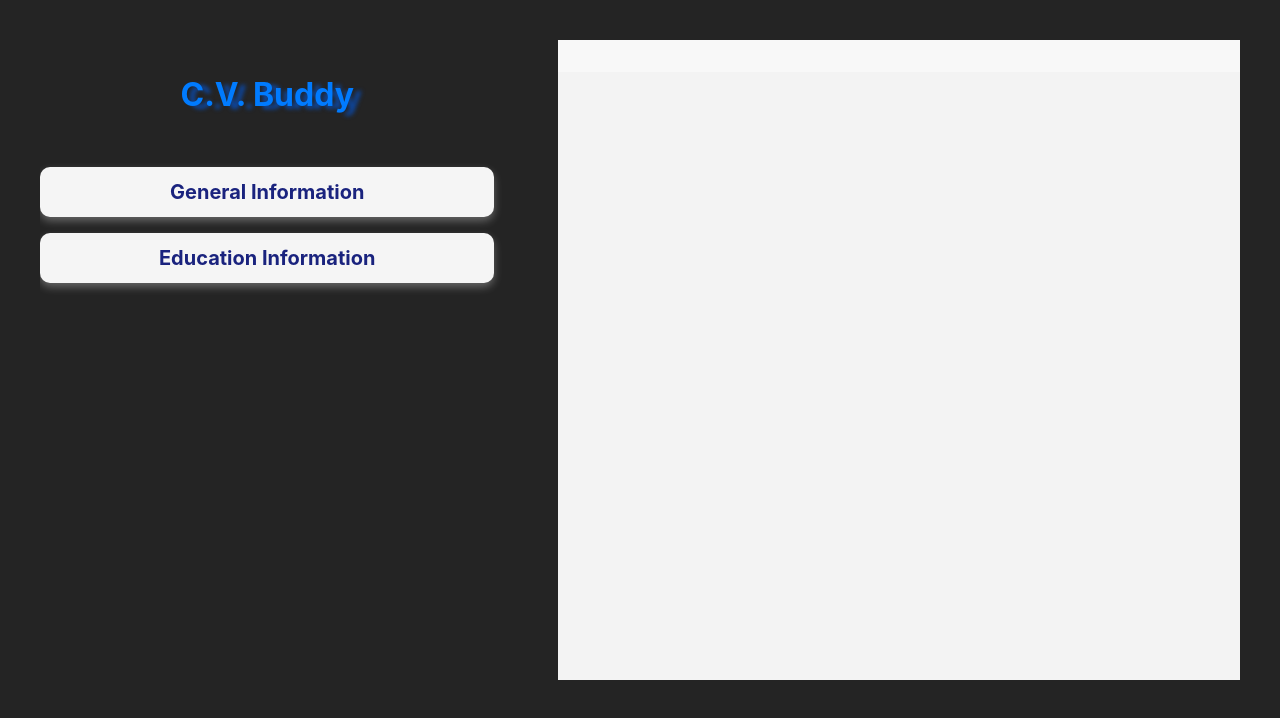
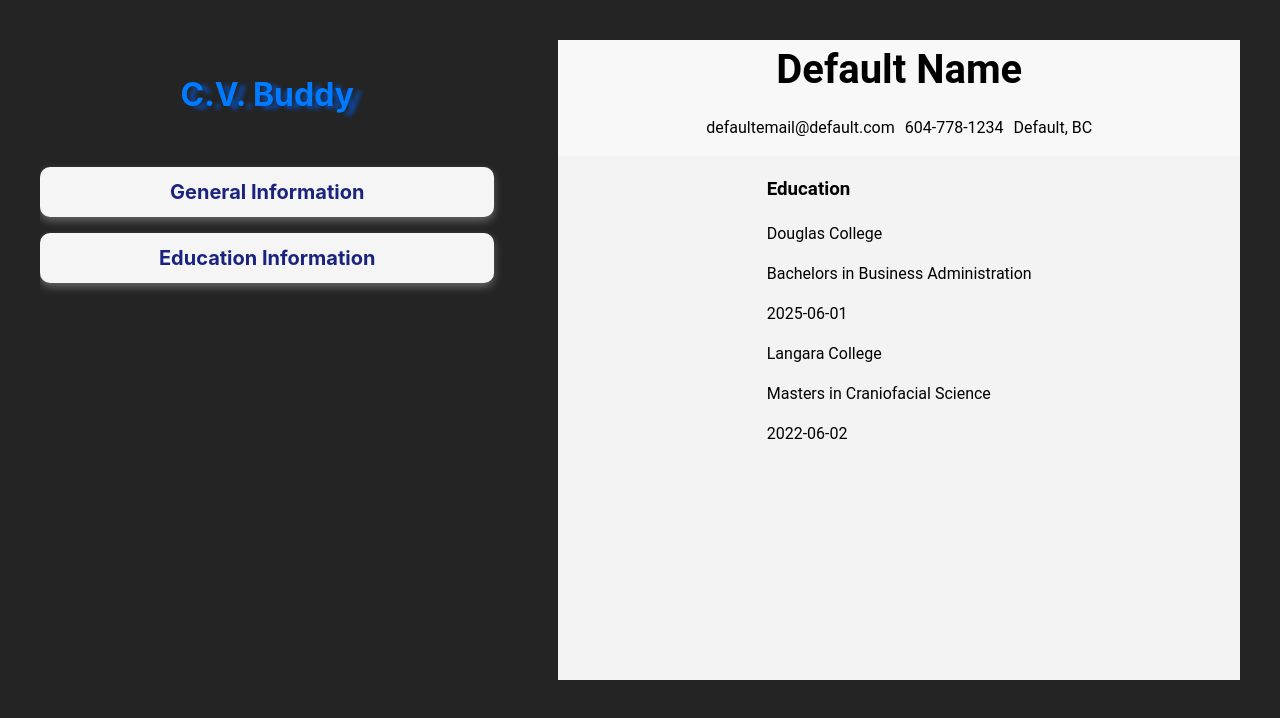
Before and after one commit to cstim240/reactCVApp, a React (Vite) app: page / in a window 1280 px wide. Shown: the top 718 px of the page. Built offline with nearby package versions, Linux system fonts and the light colour scheme.

Commit message:
Add useEffect to control initial loading of default values

```diff
--- a/src/components/EducationInfo.jsx
+++ b/src/components/EducationInfo.jsx
@@ -1,15 +1,16 @@
 import { useState } from 'react';
 import PropTypes from 'prop-types';
+import { useEffect } from 'react';
 
 function EducationInfo({ onFormSubmit }){
 
     const [educationObjs, setEducationObj] = useState({
-        school1: '',
-        degree1: '',
-        graduationDate1: '',
-        school2: '',
-        degree2: '',
-        graduationDate2: '',
+        school1: 'Douglas College',
+        degree1: 'Bachelors in Business Administration',
+        graduationDate1: '2025-06-01',
+        school2: 'Langara College',
+        degree2: 'Masters in Craniofacial Science',
+        graduationDate2: '2022-06-02',
     });
 
     const handleInputChange = (event) => {
@@ -18,7 +19,7 @@ function EducationInfo({ onFormSubmit }){
     }
 
     const handleSubmit = (event) => {
-        event.preventDefault();
+        if (event) { event.preventDefault();}
         onFormSubmit(educationObjs);
     }
 
@@ -27,6 +28,10 @@ function EducationInfo({ onFormSubmit }){
     const handleDivClick = () => {
         setIsFormVisible(true);
     }
+
+    useEffect(() => {
+        handleSubmit();
+    }, []);
 
     return (
         <div>
--- a/src/components/GeneralInfo.jsx
+++ b/src/components/GeneralInfo.jsx
@@ -1,6 +1,7 @@
 
 import { useState } from 'react';
 import PropTypes from 'prop-types';
+import { useEffect } from 'react';
 
 function GeneralInfo({onFormSubmit}){
     const [formFields, setFormFields] = useState({
@@ -20,13 +21,25 @@ function GeneralInfo({onFormSubmit}){
     }
 
     const handleSubmit = (event) => {
-        event.preventDefault();//prevents the default behavior of the form
+        if (event){
+            event.preventDefault();
+        }
         onFormSubmit(formFields);
     }
 
     const handleDivClick = () => {
         setIsFormVisible(true);
     }
+
+    //useEffect takes two arguments, a function and an array of dependencies.
+    //the function is the side effect that you want to run. In this case its handleSubmit.
+    //the array of dependencies is an array of variables that the side effect depends on.
+    //by passing an empty array, it means the effect doesn't depend on any variables.
+    //Therefore, it will only run once after the initial render of the component.
+    useEffect(() => {
+        handleSubmit();
+    }, []);
+
 
     return (
         <div>
```
